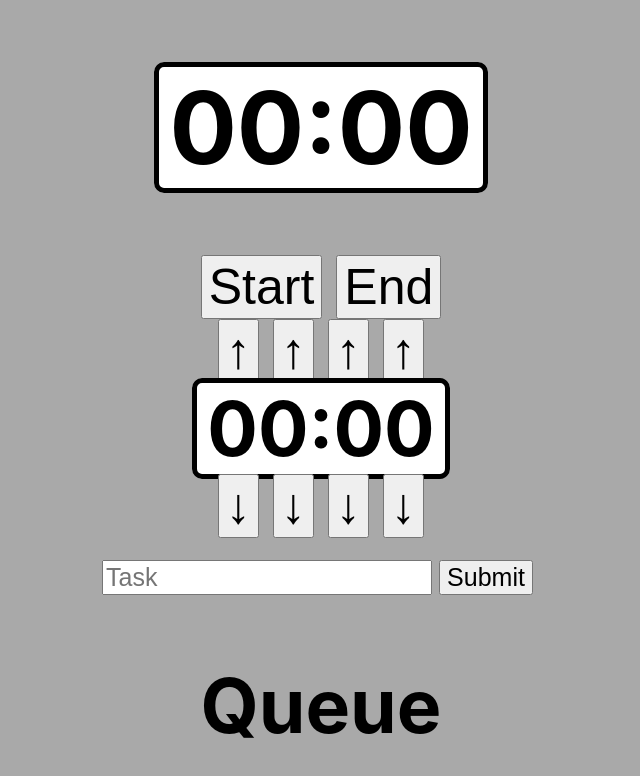
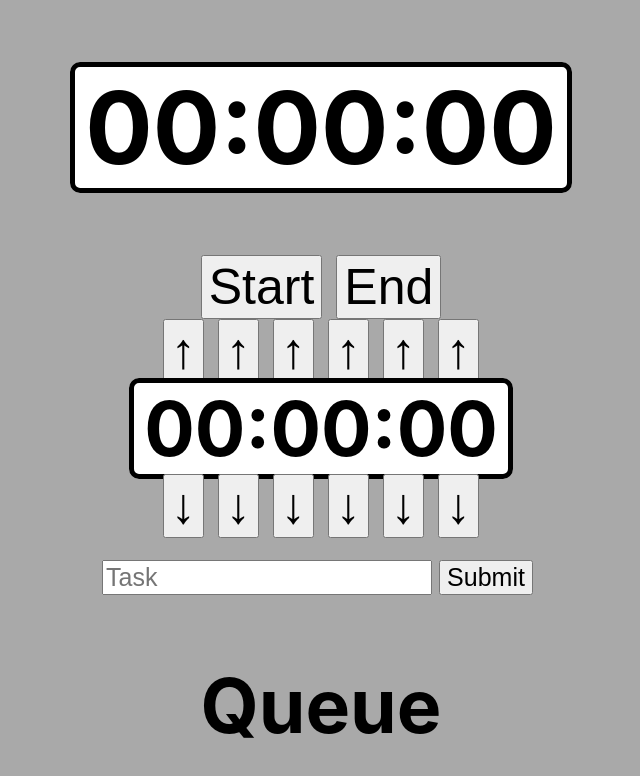
Before and after one commit to Schmiggle649/Productivity-Timer, a React (Create React App) app: page / in a window 1280 px wide. Shown: the top 776 px of the page, without its empty margins (319-959 px from the left). Built offline with nearby package versions, Linux system fonts and the light colour scheme.

Commit message:
Add hours

```diff
--- a/src/App.js
+++ b/src/App.js
@@ -7,6 +7,7 @@ function App() {
   const [timer, setTimer] = useState();
   const [timers, setTimers] = useState([]);
   const [currentTimer, setCurrentTimer] = useState({
+    hours: 0,
     minutes: 0,
     seconds: 0,
     task: ""
@@ -15,12 +16,14 @@ function App() {
   const nextTimer = useCallback(() => {
     if (timers.length > 1) {
       setCurrentTimer({
+        hours: timers[1].hours,
         minutes: timers[1].minutes,
         seconds: timers[1].seconds,
         task: timers[1].task
       });
     } else {
       setCurrentTimer({
+        hours: 0,
         minutes: 0,
         seconds: 0,
         task: ""
@@ -30,7 +33,7 @@ function App() {
   }, [timers]);
 
   useEffect(() => {
-    if (timer && currentTimer.minutes === 0 && currentTimer.seconds === 0) {
+    if (timer && currentTimer.hours === 0 && currentTimer.minutes === 0 && currentTimer.seconds === 0) {
       clearInterval(timer);
       setTimer(null);
       new Audio(process.env.PUBLIC_URL + "/alarm.mp3").play();
@@ -48,13 +51,22 @@ function App() {
           setCurrentTimer(current => {
             if (current.seconds > 0) {
               return {
+                hours: current.hours,
                 minutes: current.minutes,
                 seconds: current.seconds - 1,
                 task: current.task
               };
             } else if (current.minutes > 0) {
               return {
+                hours: current.hours,
                 minutes: current.minutes - 1,
+                seconds: 59,
+                task: current.task
+              };
+            } else if (current.hours > 0) {
+              return {
+                hours: current.hours - 1,
+                minutes: 59,
                 seconds: 59,
                 task: current.task
               };
@@ -77,12 +89,14 @@ function App() {
     setTimers(queue => {
       if (timers.length === 0) {
         setCurrentTimer({
+          hours: inputTime.hours,
           minutes: inputTime.minutes,
           seconds: inputTime.seconds,
           task: inputTask
         });
       }
       return [...queue, {
+        hours: inputTime.hours,
         minutes: inputTime.minutes,
         seconds: inputTime.seconds,
         task: inputTask
@@ -93,7 +107,7 @@ function App() {
   return (
     <div className="App">
       <h1>
-        <Clock minutes={currentTimer.minutes} seconds={currentTimer.seconds} />
+        <Clock hours={currentTimer.hours} minutes={currentTimer.minutes} seconds={currentTimer.seconds} />
       </h1>
       <h2>{currentTimer.task}</h2>
       <form>
@@ -108,7 +122,7 @@ function App() {
         }
         return (
           <p>
-            <Clock minutes={timerElement.minutes} seconds={timerElement.seconds} />
+            <Clock hours={timerElement.hours} minutes={timerElement.minutes} seconds={timerElement.seconds} />
             {timerElement.task}
           </p>
         );
--- a/src/Clock.js
+++ b/src/Clock.js
@@ -1,5 +1,5 @@
 function Clock(props) {
-    return <span className="clock">{props.minutes < 10 ? 0 : ""}{props.minutes}:{props.seconds < 10 ? 0 : ""}{props.seconds}</span>;
+    return <span className="clock">{props.hours < 10 ? 0 : ""}{props.hours}:{props.minutes < 10 ? 0 : ""}{props.minutes}:{props.seconds < 10 ? 0 : ""}{props.seconds}</span>;
 }
 
 export default Clock;
--- a/src/TimeSetter.js
+++ b/src/TimeSetter.js
@@ -3,31 +3,63 @@ import Clock from "./Clock";
 
 function TimeSetter(props) {
     const [inputTime, setInputTime] = useState({
+      hours: 0,
       minutes: 0,
       seconds: 0,
     });
     const [inputTask, setInputTask] = useState("");
 
     function handleTime(event) {
+      let newHours = inputTime.hours;
       let newMinutes = inputTime.minutes;
       let newSeconds = inputTime.seconds;
       switch (event.target.name) {
-        case "1":
+        case "h1":
           if (event.target.className === "up") {
-            if (newMinutes >= 90) {
-              newMinutes -= 90;
+            if (newHours >= 90) {
+              newHours -= 90;
+            } else {
+              newHours += 10;
+            }
+          } else {
+            if (newHours < 10) {
+              newHours += 90;
+            } else {
+              newHours -= 10;
+            }
+          }
+          break;
+        case "h2":
+          if (event.target.className === "up") {
+            if (newHours % 10 === 9) {
+              newHours -= 9;
+            } else {
+              newHours += 1;
+            }
+          } else {
+            if (newHours % 10 === 0) {
+              newHours += 9;
+            } else {
+              newHours -= 1;
+            }
+          }
+          break;
+        case "m1":
+          if (event.target.className === "up") {
+            if (newMinutes >= 50) {
+              newMinutes -= 50;
             } else {
               newMinutes += 10;
             }
           } else {
             if (newMinutes < 10) {
-              newMinutes += 90;
+              newMinutes += 50;
             } else {
               newMinutes -= 10;
             }
           }
           break;
-        case "2":
+        case "m2":
           if (event.target.className === "up") {
             if (newMinutes % 10 === 9) {
               newMinutes -= 9;
@@ -42,7 +74,7 @@ function TimeSetter(props) {
             }
           }
           break;
-        case "3":
+        case "s1":
           if (event.target.className === "up") {
             if (newSeconds >= 50) {
               newSeconds -= 50;
@@ -74,6 +106,7 @@ function TimeSetter(props) {
           break;
       }
       setInputTime({
+        hours: newHours,
         minutes: newMinutes,
         seconds: newSeconds,
       });
@@ -88,6 +121,7 @@ function TimeSetter(props) {
     function submitTime(event) {
         props.add(inputTime, inputTask);
         setInputTime({
+          hours: 0,
           minutes: 0,
           seconds: 0
         });
@@ -97,17 +131,21 @@ function TimeSetter(props) {
 
   return (
     <form>
-      <button onClick={handleTime} className="up" name="1">↑</button>
-      <button onClick={handleTime} className="up" name="2">↑</button>
-      <button onClick={handleTime} className="up" name="3">↑</button>
-      <button onClick={handleTime} className="up" name="4">↑</button>
+      <button onClick={handleTime} className="up" name="h1">↑</button>
+      <button onClick={handleTime} className="up" name="h2">↑</button>
+      <button onClick={handleTime} className="up" name="m1">↑</button>
+      <button onClick={handleTime} className="up" name="m2">↑</button>
+      <button onClick={handleTime} className="up" name="s1">↑</button>
+      <button onClick={handleTime} className="up" name="s2">↑</button>
       <h2 className="inputClock">
-        <Clock minutes={inputTime.minutes} seconds={inputTime.seconds} />
+        <Clock hours={inputTime.hours} minutes={inputTime.minutes} seconds={inputTime.seconds} />
       </h2>
-      <button onClick={handleTime} className="down" name="1">↓</button>
-      <button onClick={handleTime} className="down" name="2">↓</button>
-      <button onClick={handleTime} className="down" name="3">↓</button>
-      <button onClick={handleTime} className="down" name="4">↓</button>
+      <button onClick={handleTime} className="down" name="h1">↓</button>
+      <button onClick={handleTime} className="down" name="h2">↓</button>
+      <button onClick={handleTime} className="down" name="m1">↓</button>
+      <button onClick={handleTime} className="down" name="m2">↓</button>
+      <button onClick={handleTime} className="down" name="s1">↓</button>
+      <button onClick={handleTime} className="down" name="s2">↓</button>
       <br />
       <input className="submit" value={inputTask} onChange={handleTask} placeholder="Task" />
       <button className="submit" onClick={submitTime}>Submit</button>
```
